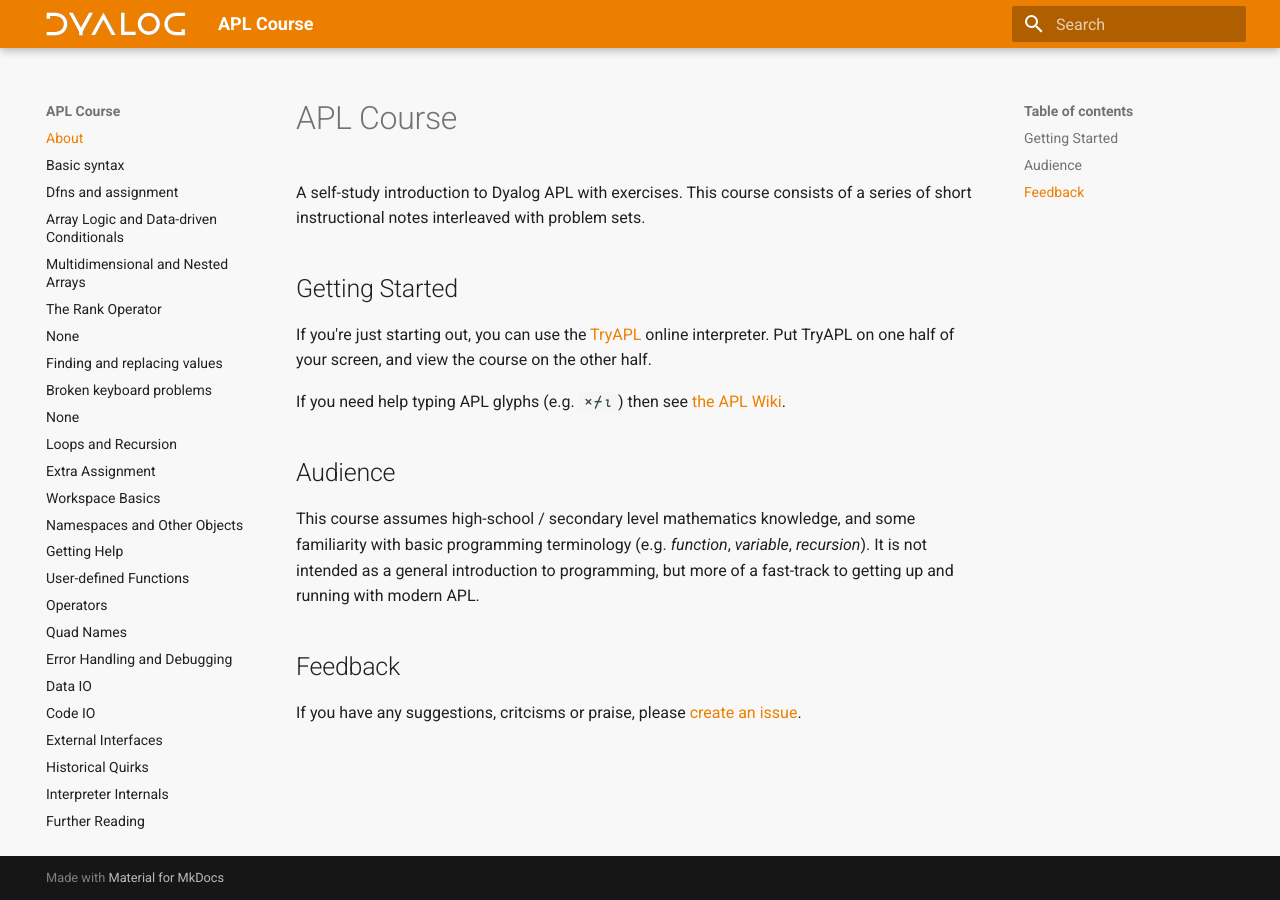
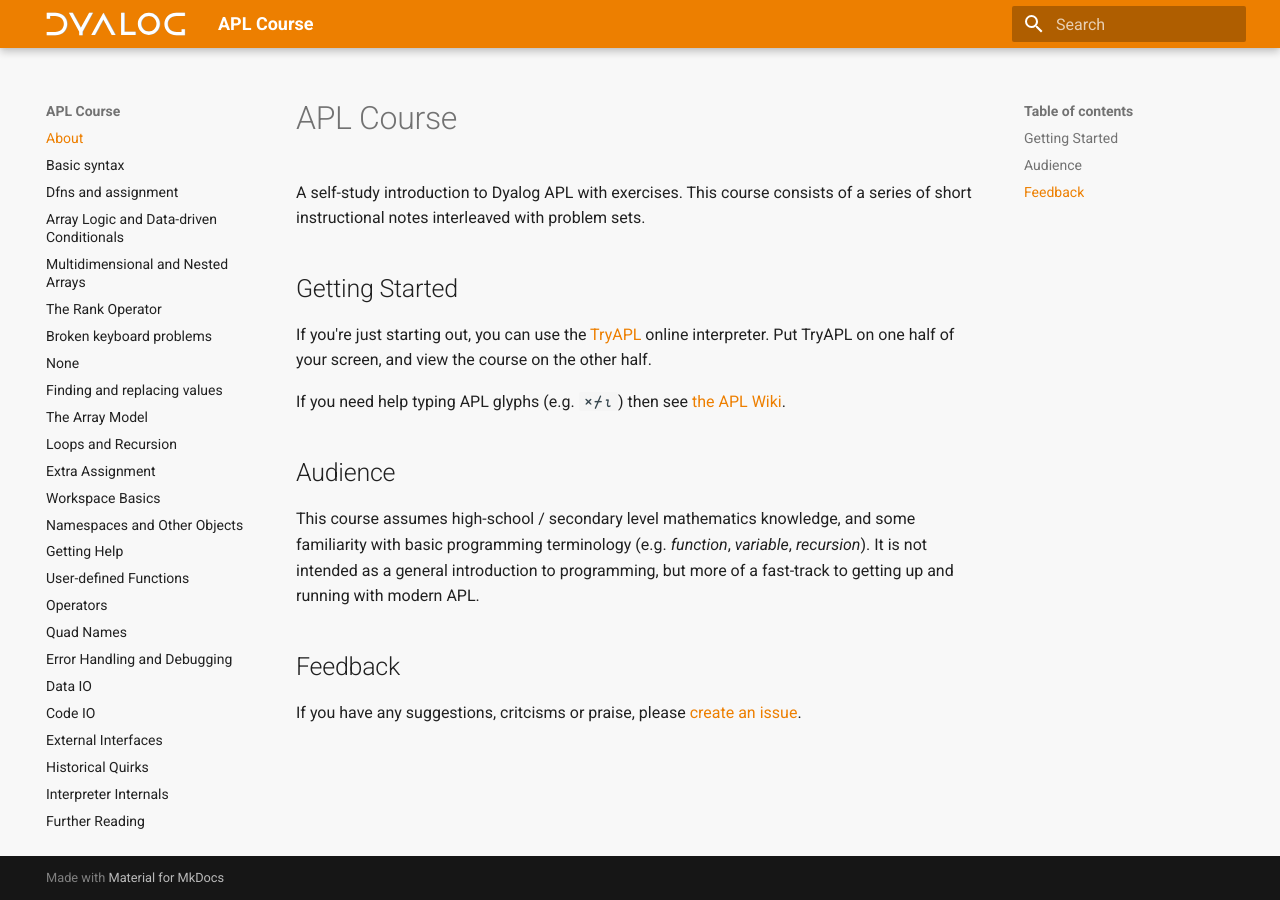
Before and after one commit to Dyalog/APLCourse, an MkDocs documentation site: the page built from docs/index.md, in a window 1280 px wide. Built offline with MkDocs 1.6.1 and Material for MkDocs 9.7.7, drawn with Linux system fonts in a browser that asks for light colours.

```diff
--- a/mkdocs.yml
+++ b/mkdocs.yml
@@ -36,10 +36,10 @@ nav:
   - array-logic-data-driven-conditionals.md
   - multidimensional-and-nested-arrays.md
   - the-rank-operator.md
+  - broken-keyboard-problems.md
   - selecting-from-arrays.md
   - finding-and-replacing-values.md
-  - broken-keyboard-problems.md
-  - array-model.md
+  - Array-model.md
   - Loops and Recursion: Loops.md
   - Extra Assignment: Assignment.md
   - Workspace Basics: Workspaces.md
```
